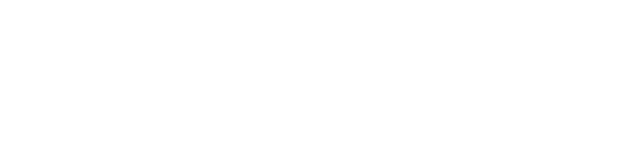
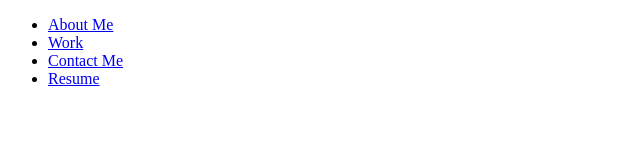
Before and after one commit to afaerber13/Alyssa-Faerber-Portfolio, a plain HTML site: page index.html in a window 1280 px wide. Shown: the whole page, without its empty margins (0-640 px from the left). Drawn offline with Linux system fonts and the light colour scheme.

Commit message:
added href to the nav list for top of page

```diff
--- a/index.html
+++ b/index.html
@@ -6,6 +6,14 @@
     <title>Alyssa Faerber</title>
 </head>
 <body>
+    <nav class="navbar-background">
+        <ul class="nav-list">
+            <li><a href="About Me">About Me</a></li>
+            <li><a href="Work">Work</a></li>
+            <li><a href="Contact Me">Contact Me</a></li>
+            <li><a href="Resume">Resume</a></li>
+        </ul>
+    </nav>
 
 </body>
 </html>
```
